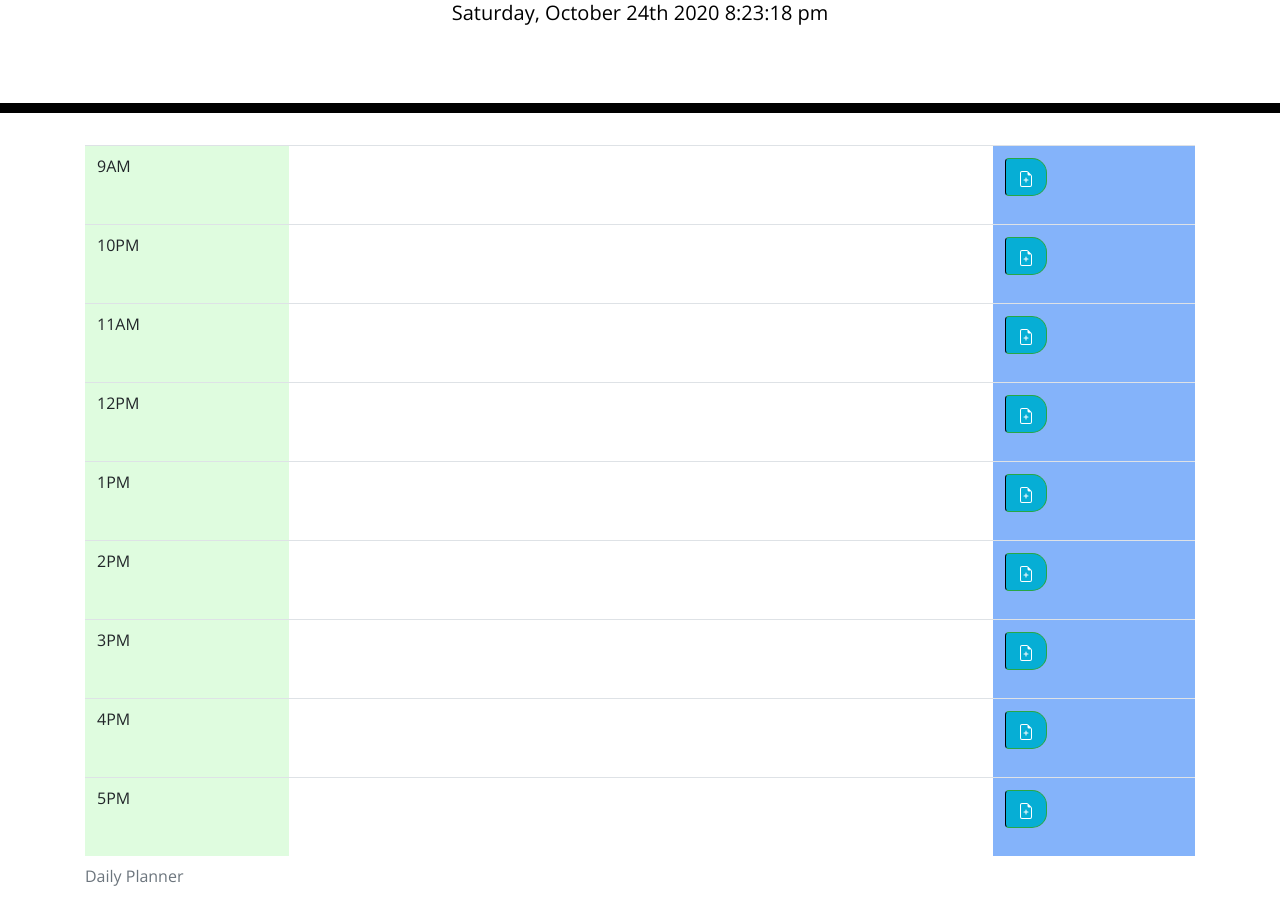
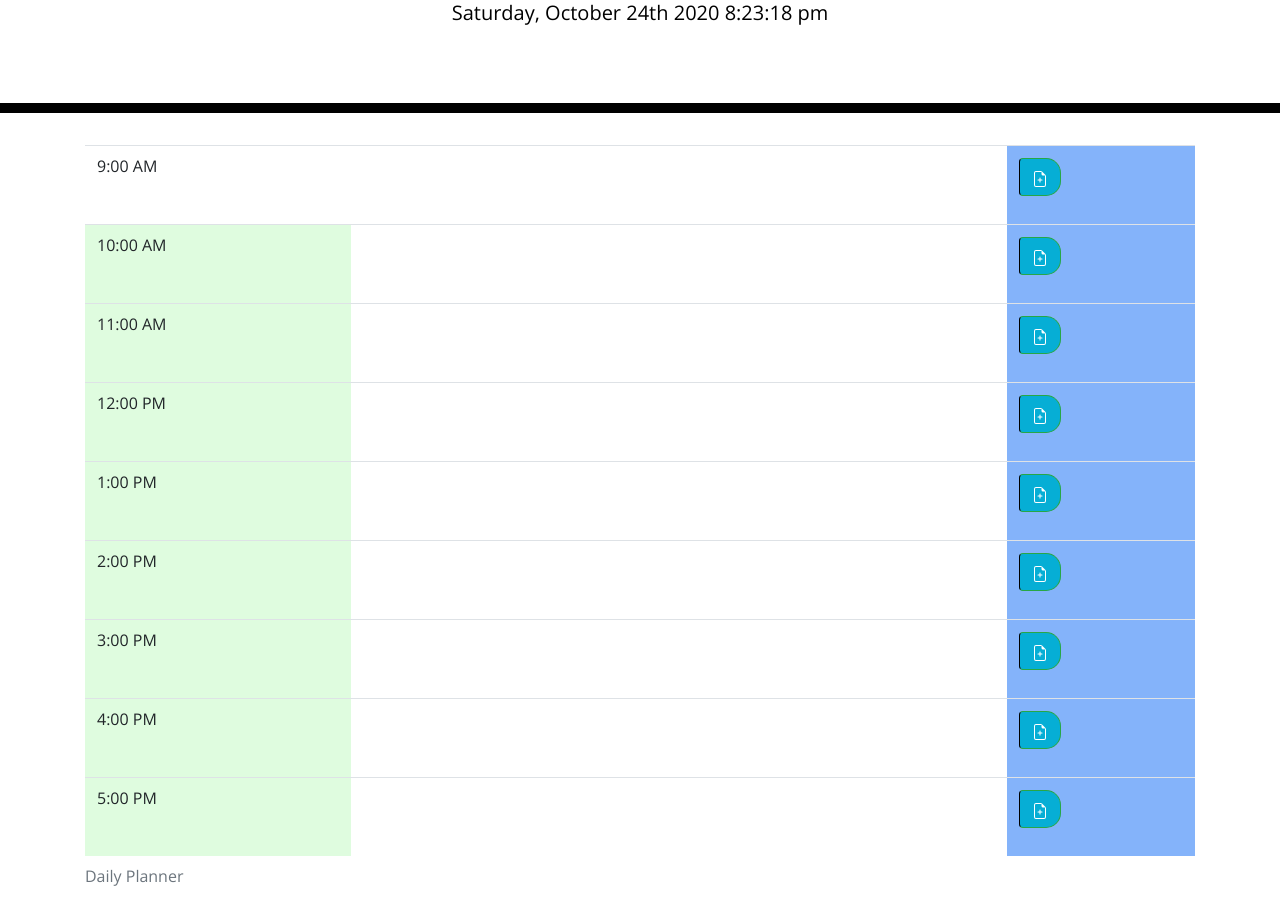
Before and after one commit to smanter82/WorkDayScheduler, a plain HTML site: page index.html in a window 1280 px wide. Shown: the part 191-1103 px from the top of the page. Drawn offline with nearby package versions, Linux system fonts and the light colour scheme.

```diff
--- a/index.html
+++ b/index.html
@@ -34,7 +34,7 @@
           <caption>Daily Planner</caption>
           <thead>
             <tr>
-              <td scope="col-1" class = "times">9AM</td>
+              <td scope="col-1" id = "times1">9:00 AM</td>
               <td scope="col-10" id="input1Text">
                 <input type="text" class="form-control-plaintext activity" id="scheduleItem1">
                 <p id = scheduleItem1Label></p>
@@ -52,7 +52,7 @@
           </thead>
           <tbody>
             <tr>
-              <td scope="row" class = "times">10PM</td>
+              <td scope="row" class = "times">10:00 AM</td>
               <td scope="row" id="input2Text">
                 <input type="text" class="form-control-plaintext activity" id="scheduleItem2"><p id = scheduleItem2Label></p>
               </td>
@@ -66,7 +66,7 @@
                 </button>
             </tr>
             <tr>
-              <td scope="row" class = "times">11AM</td>
+              <td scope="row" class = "times">11:00 AM</td>
               <td scope="row" id="input3Text">
                 <input type="text" class="form-control-plaintext activity" id="scheduleItem3"><p id = scheduleItem3Label></p>
               </td>
@@ -80,7 +80,7 @@
                 </button>
             </tr>
             <tr>
-              <td scope="row" class = "times">12PM</td>
+              <td scope="row" class = "times">12:00 PM</td>
               <td scope="row" id="input4Text">
                 <input type="text" class="form-control-plaintext activity" id="scheduleItem4"><p id = scheduleItem4Label></p>
               </td>
@@ -94,7 +94,7 @@
                 </button>
             </tr>
             <tr>
-              <td scope="row" class = "times">1PM</td>
+              <td scope="row" class = "times">1:00 PM</td>
               <td scope="row" id="input5Text">
                 <input type="text" class="form-control-plaintext activity" id="scheduleItem5"><p id = scheduleItem5Label></p>
               </td>
@@ -108,7 +108,7 @@
                 </button>
             </tr>
             <tr>
-              <td scope="row" class = "times">2PM</td>
+              <td scope="row" class = "times">2:00 PM</td>
               <td scope="row" id="input6Text">
                 <input type="text" class="form-control-plaintext activity" id="scheduleItem6"><p id = scheduleItem6Label></p>
               </td>
@@ -122,7 +122,7 @@
                 </button>
             </tr>
             <tr>
-              <td scope="row" class = "times">3PM</td>
+              <td scope="row" class = "times">3:00 PM</td>
               <td scope="row" id="input7Text">
                 <input type="text" class="form-control-plaintext activity" id="scheduleItem7"><p id = scheduleItem7Label></p>
               </td>
@@ -136,7 +136,7 @@
                 </button>
             </tr>
             <tr>
-              <td scope="row" class = "times">4PM</td>
+              <td scope="row" class = "times">4:00 PM</td>
               <td scope="row" id="input8Text">
                 <input type="text" class="form-control-plaintext activity" id="scheduleItem8"><p id = scheduleItem8Label></p>
               </td>
@@ -150,7 +150,7 @@
                 </button>
             </tr>
             <tr>
-              <td scope="row" class = "times">5PM</td>
+              <td scope="row" class = "times">5:00 PM</td>
               <td scope="row" id="input9Text">
                 <input type="text" class="form-control-plaintext activity" id="scheduleItem9"><p id = scheduleItem9Label></p>
               </td>
--- a/index.js
+++ b/index.js
@@ -5,7 +5,19 @@ let currentDay = document.getElementById("currentDay")
 let m = moment().format('dddd, MMMM Do YYYY h:mm:ss a')
 currentDay.textContent = m
 //javaScript get time
+let currentTime = parseInt(moment().format('H'))
+console.log(currentTime)
 
+// function activityBackground(element){
+//     const timeVal = parseInt(element.attr('#times1'))
+//     if (timeVal < currentTime) {
+//         element.css('backgroundColor', 'red')
+//     } else if (timeVal > currentTime) {
+//         element.css('backgroundColor', 'lightBlue')
+//     } else {
+//         element.css('backGroundColor', 'green')
+//     }
+// }
 
 //set variables for button, input, and label
 let $saveBtn1 = $("#saveBtn1")
```
